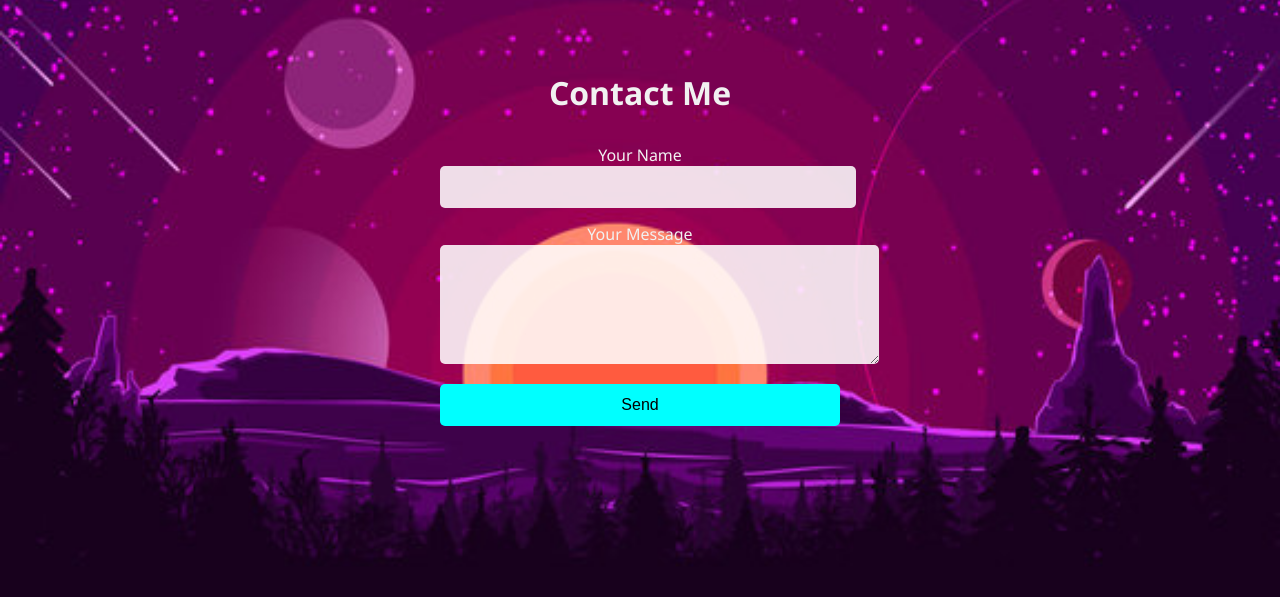
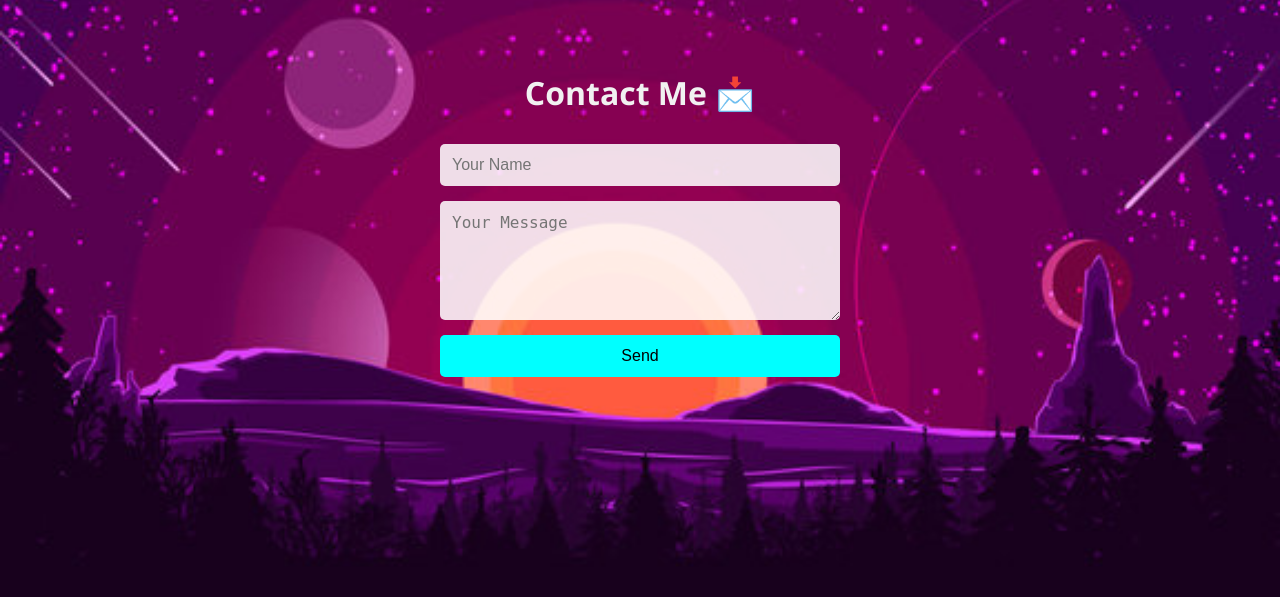
Before and after one commit to shoryaG19/flask-website1, a Flask app: page /contact in a window 1280 px wide. Shown: the part 56-653 px from the top of the page. Run offline with Flask 3, Linux system fonts and the light colour scheme.

Commit message:
Update contact.html

```diff
--- a/templates/contact.html
+++ b/templates/contact.html
@@ -4,8 +4,12 @@
     <meta charset="UTF-8">
     <title>Contact | Shorya</title>
     <meta name="viewport" content="width=device-width, initial-scale=1.0">
+
+    <!-- Link to custom CSS -->
+    <link rel="stylesheet" href="{{ url_for('static', filename='style.css') }}">
+
+    <!-- Animate.css for form animation -->
     <link rel="stylesheet" href="https://cdnjs.cloudflare.com/ajax/libs/animate.css/4.1.1/animate.min.css"/>
-    <link rel="stylesheet" href="{{ url_for('static', filename='style.css') }}">
 </head>
 <body>
 
@@ -21,30 +25,18 @@
     {% with messages = get_flashed_messages(with_categories=true) %}
         {% if messages %}
             {% for category, message in messages %}
-                <div class="flash {{ category }}">
-                    {{ message }}
-                </div>
+                <div class="flash-{{ category }}">{{ message }}</div>
             {% endfor %}
         {% endif %}
     {% endwith %}
 
     <!-- Contact Form -->
     <div class="container">
-        <h1>Contact Me</h1>
-
-        <form method="POST" action="{{ url_for('contact') }}">
+        <h1>Contact Me 📩</h1>
+        <form method="POST" class="animate__animated animate__fadeInUp">
             {{ form.hidden_tag() }}
-
-            <div class="form-group">
-                {{ form.name.label }}<br>
-                {{ form.name(size=40) }}
-            </div>
-
-            <div class="form-group">
-                {{ form.message.label }}<br>
-                {{ form.message(rows=5, cols=40) }}
-            </div>
-
+            <input type="text" name="name" placeholder="Your Name" required>
+            <textarea name="message" placeholder="Your Message" rows="5" required></textarea>
             <button type="submit">Send</button>
         </form>
     </div>
```
